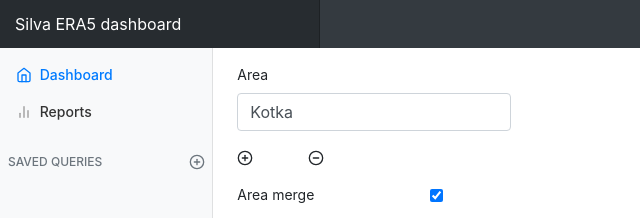
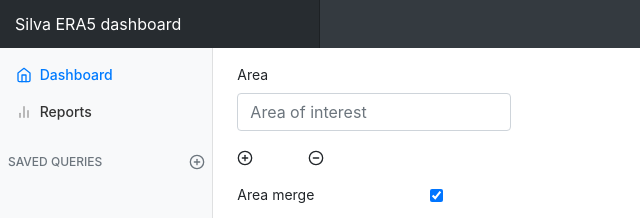
Before and after one commit to fmidev/silva-era5-frontend, a website with bundled scripts: page node/views/index.html in a window 1280 px wide. Shown: the top 218 px of the page, 0-640 px from the left. Built offline with nearby package versions, Linux system fonts and the light colour scheme.

Commit message:
Remove default area 'Kotka'

```diff
--- a/node/views/index.html
+++ b/node/views/index.html
@@ -62,8 +62,8 @@
                 <div class="form-row" id="area0Div">
                   <div class="form-group dropdown col-md-4">
                     <label for="domain0" id="domain0Label">Area</label>
-		    <!--                    <input type="text" id="domain0" class="form-control typeahead-input write" placeholder="Area of interest" autocomplete="off"/>-->
-                    <input type="text" id="domain0" class="form-control typeahead-input write" value="Kotka" autocomplete="off"/>
+                    <input type="text" id="domain0" class="form-control typeahead-input write" placeholder="Area of interest" autocomplete="off"/>
+<!--                    <input type="text" id="domain0" class="form-control typeahead-input write" value="Kotka" autocomplete="off"/> -->
 
                   </div>
                 </div>
```
